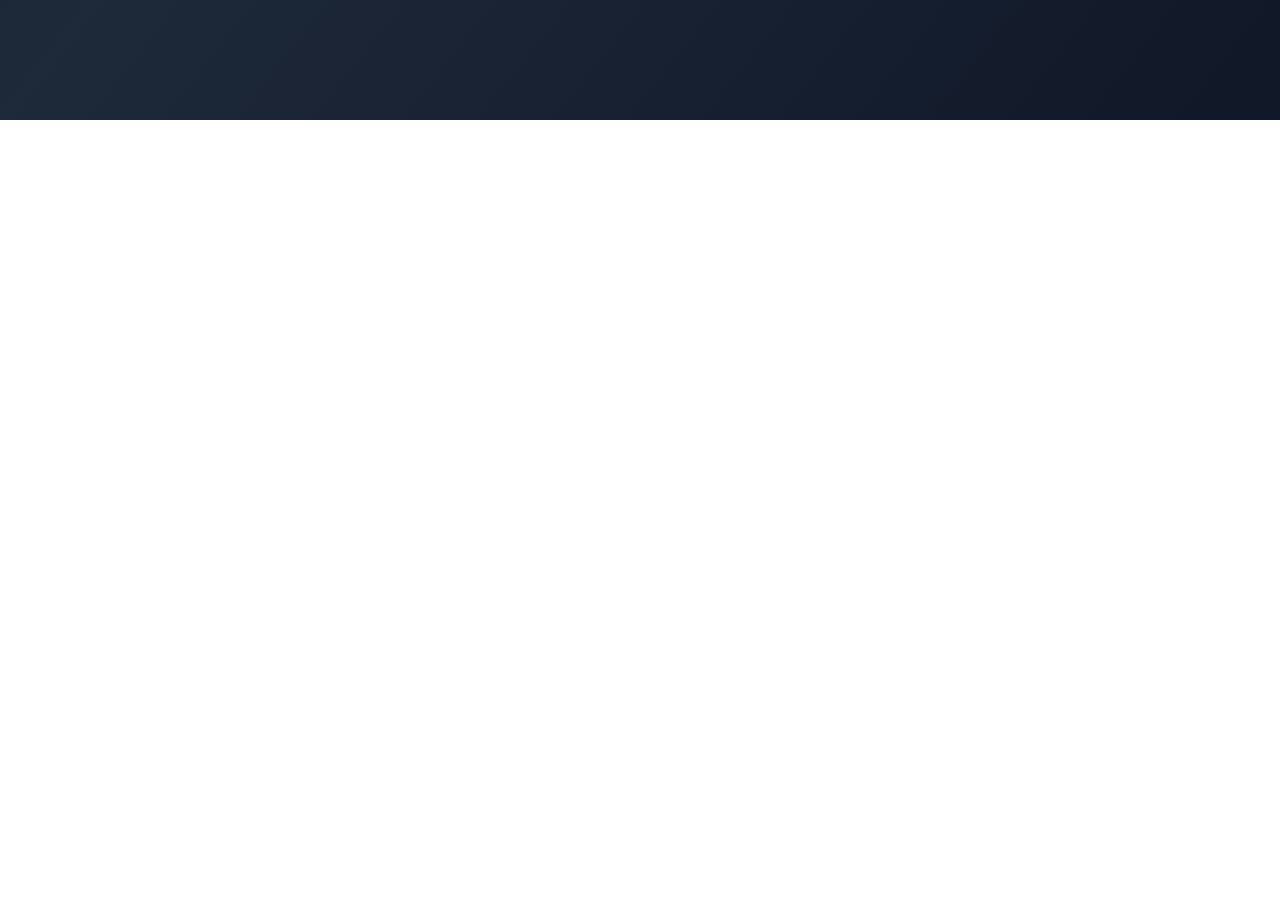
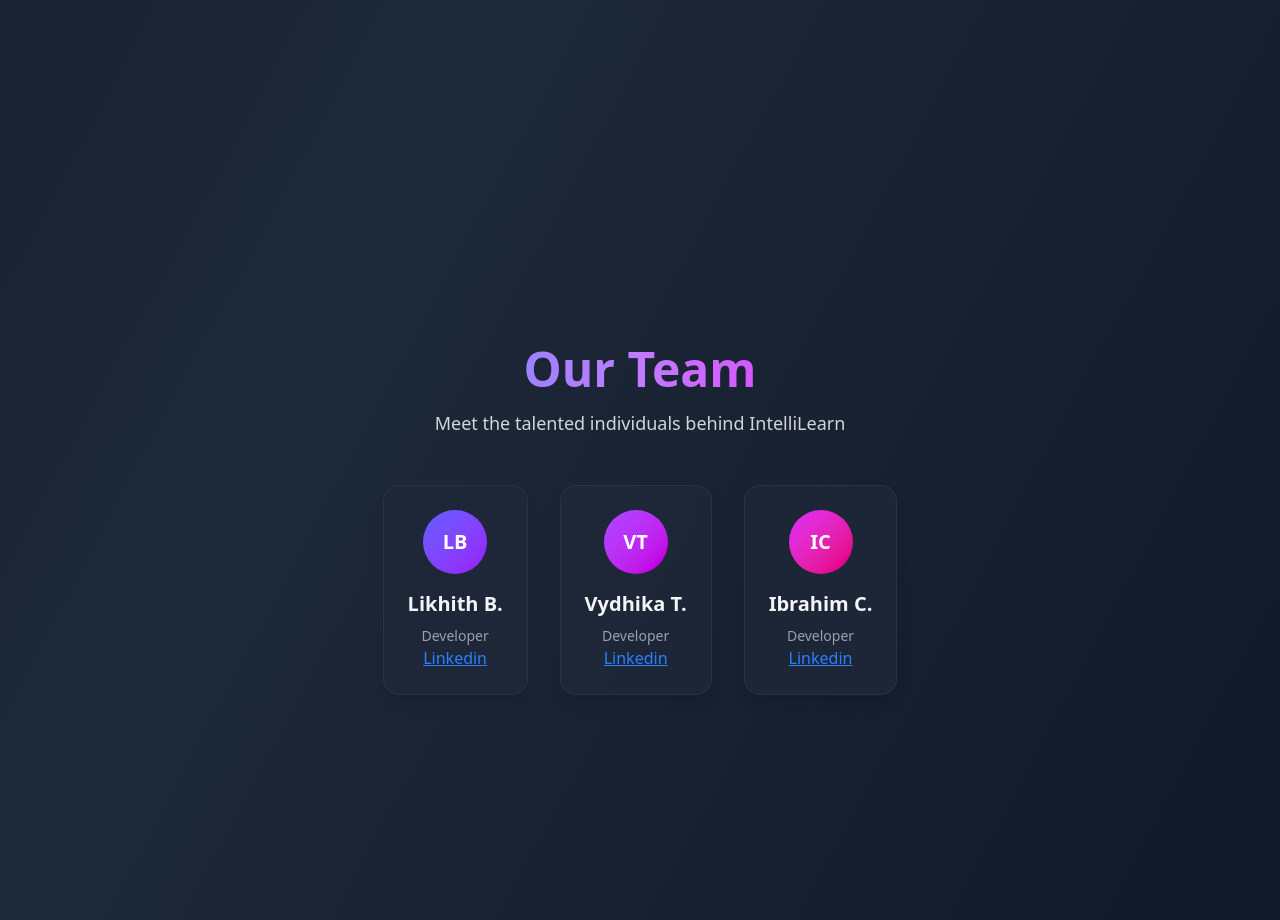
Before and after one commit to binguliki/IntelliLearn, a React (Vite) app in the folder frontend/: page / in a window 1280 px wide. Shown: the part 1480-2400 px from the top of the page. Before the commit the page ends 1600 px from the top, so only its background shows below. Built offline with nearby package versions, Linux system fonts and the light colour scheme.

Commit message:
Updated dashboard
Added a teams section

```diff
--- a/frontend/src/pages/Dashboard.jsx
+++ b/frontend/src/pages/Dashboard.jsx
@@ -72,6 +72,47 @@ const Dashboard = ({ isAuthenticated }) => {
           </div>
         </div>
       </section>
+
+       {/* Team Section */}
+      <section className="flex flex-col items-center justify-center py-24 px-4 w-full bg-transparent min-h-screen">
+        <div className="text-center mb-12">
+          <h2 className="text-4xl md:text-5xl font-bold bg-gradient-to-r from-indigo-400 via-purple-400 to-fuchsia-500 bg-clip-text text-transparent mb-4">
+            Our Team
+          </h2>
+          <p className="text-lg text-gray-300 max-w-2xl mx-auto">
+            Meet the talented individuals behind IntelliLearn
+          </p>
+        </div>
+
+        <div className="flex flex-wrap justify-center gap-8 max-w-4xl mx-auto">
+          <div className="bg-gray-800/80 backdrop-blur-sm rounded-2xl shadow-lg hover:shadow-xl transition-all duration-300 p-6 text-center border border-gray-700/50 hover:scale-105 hover:bg-gray-700/80">
+            <div className="w-16 h-16 bg-gradient-to-br from-indigo-500 to-purple-600 rounded-full mx-auto mb-4 flex items-center justify-center">
+              <span className="text-white font-bold text-xl">LB</span>
+            </div>
+            <h4 className="text-xl font-semibold text-gray-100 mb-2">Likhith B.</h4>
+            <p className="text-gray-400 text-sm">Developer</p>
+            <Link href = "https://www.linkedin.com/in/bingumalla-likith/"><p className="text-blue-500 underline">Linkedin</p></Link>
+          </div>
+
+          <div className="bg-gray-800/80 backdrop-blur-sm rounded-2xl shadow-lg hover:shadow-xl transition-all duration-300 p-6 text-center border border-gray-700/50 hover:scale-105 hover:bg-gray-700/80">
+            <div className="w-16 h-16 bg-gradient-to-br from-purple-500 to-fuchsia-600 rounded-full mx-auto mb-4 flex items-center justify-center">
+              <span className="text-white font-bold text-xl">VT</span>
+            </div>
+            <h4 className="text-xl font-semibold text-gray-100 mb-2">Vydhika T.</h4>
+            <p className="text-gray-400 text-sm">Developer</p>
+            <Link href = "https://www.linkedin.com/in/vydhika-talatam/"><p className="text-blue-500 underline">Linkedin</p></Link>
+          </div>
+
+          <div className="bg-gray-800/80 backdrop-blur-sm rounded-2xl shadow-lg hover:shadow-xl transition-all duration-300 p-6 text-center border border-gray-700/50 hover:scale-105 hover:bg-gray-700/80">
+            <div className="w-16 h-16 bg-gradient-to-br from-fuchsia-500 to-pink-600 rounded-full mx-auto mb-4 flex items-center justify-center">
+              <span className="text-white font-bold text-xl">IC</span>
+            </div>
+            <h4 className="text-xl font-semibold text-gray-100 mb-2">Ibrahim C.</h4>
+            <p className="text-gray-400 text-sm">Developer</p>
+            <Link href = "https://www.linkedin.com/in/ibrahimchikani"><p className="text-blue-500 underline">Linkedin</p></Link>
+          </div>
+        </div>
+      </section>
     </div>
     </>
 
```
